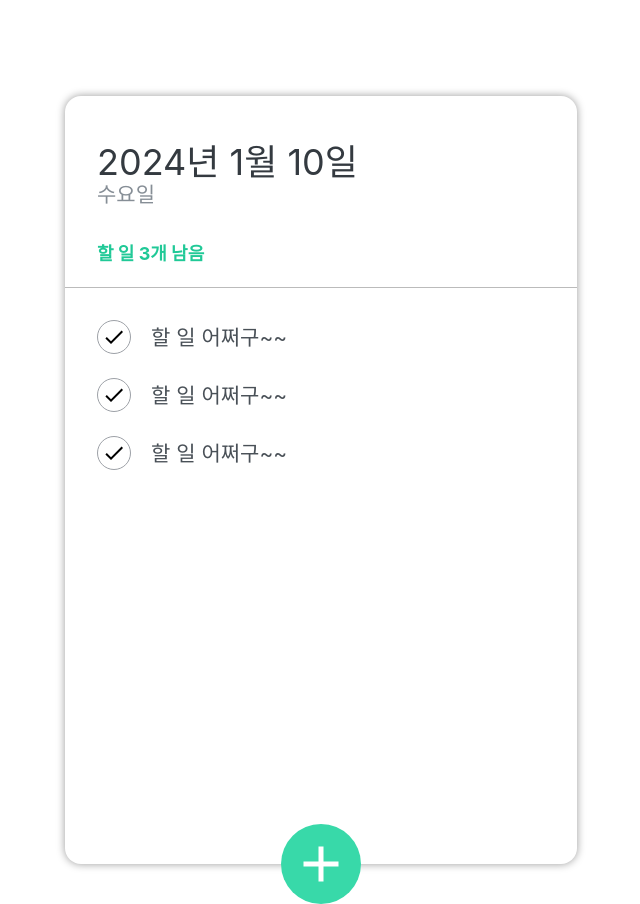
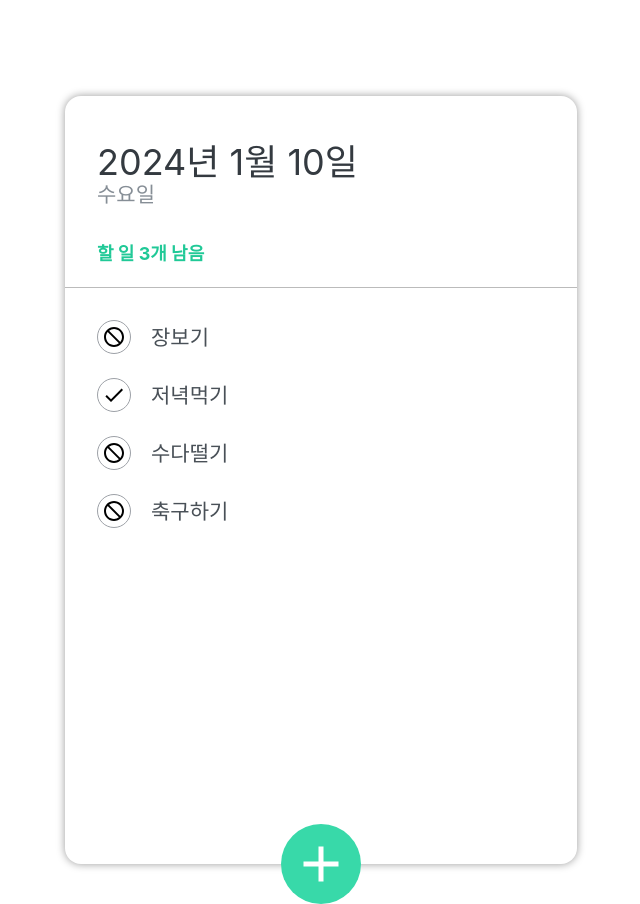
Before and after one commit to rudrbgus/spring-jpa-study202401, a React (Create React App) app: page / in a window 1280 px wide. Shown: the whole page, without its empty margins (319-959 px from the left). Built offline with nearby package versions, Linux system fonts and the light colour scheme.

Commit message:
#4. TodoItem 맵으로 리스트 랜더링

```diff
--- a/src/component/TodoItem.js
+++ b/src/component/TodoItem.js
@@ -1,14 +1,14 @@
 import React from 'react';
-import {MdDelete, MdDone} from "react-icons/md";
+import {MdDelete, MdDone, MdDoNotDisturb} from "react-icons/md";
 import './scss/TodoItem.scss'
 
-const TodoItem = () => {
+const TodoItem = ({item}) => {
     return (
         <li className='todo-list-item'>
             <div className='check-circle'>
-                <MdDone/>
+                {item.done ? <MdDone/> : <MdDoNotDisturb />}
             </div>
-            <span className='text'>할 일 어쩌구~~</span>
+            <span className='text'>{item.title}</span>
             <div className='remove'>
                 <MdDelete/>
             </div>
--- a/src/component/TodoMain.js
+++ b/src/component/TodoMain.js
@@ -3,11 +3,35 @@
 import TodoItem from "./TodoItem";
 
 const TodoMain = () => {
+
+    const todoList = [
+        {
+            id: 1,
+            title: '장보기',
+            done: false
+        },
+        {
+            id: 2,
+            title: '저녁먹기',
+            done: true
+        },
+        {
+            id: 3,
+            title: '수다떨기',
+            done: false
+        },
+        {
+            id: 4,
+            title: '축구하기',
+            done: false
+        }
+    ]
+
     return (
         <ul className='todo-list'>
-            <TodoItem/>
-            <TodoItem/>
-            <TodoItem/>
+            {
+                todoList.map(todo=> <TodoItem key={todo.id} item={todo}/>)
+            }
         </ul>
     );
 };
```
